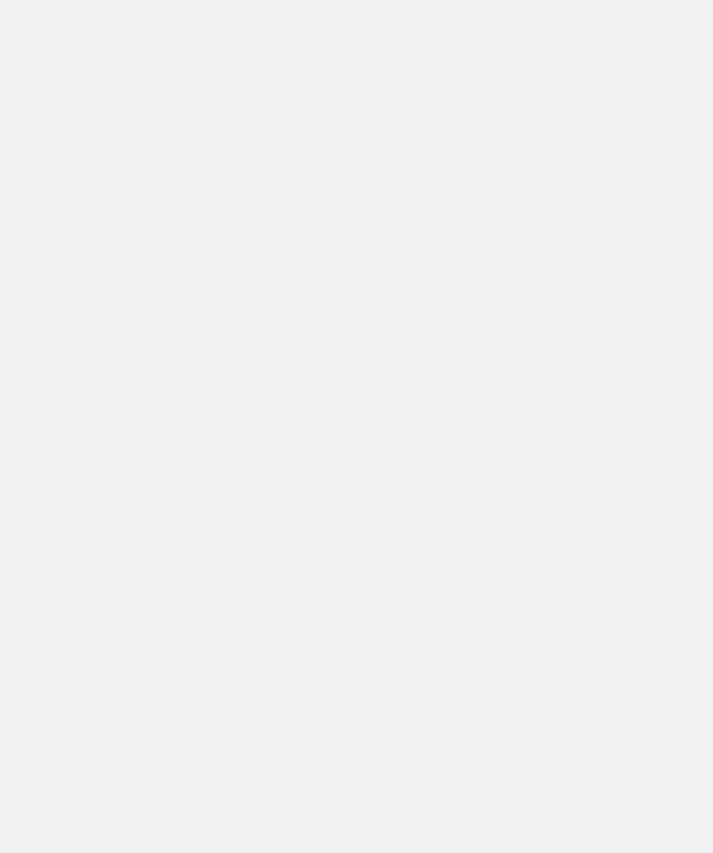
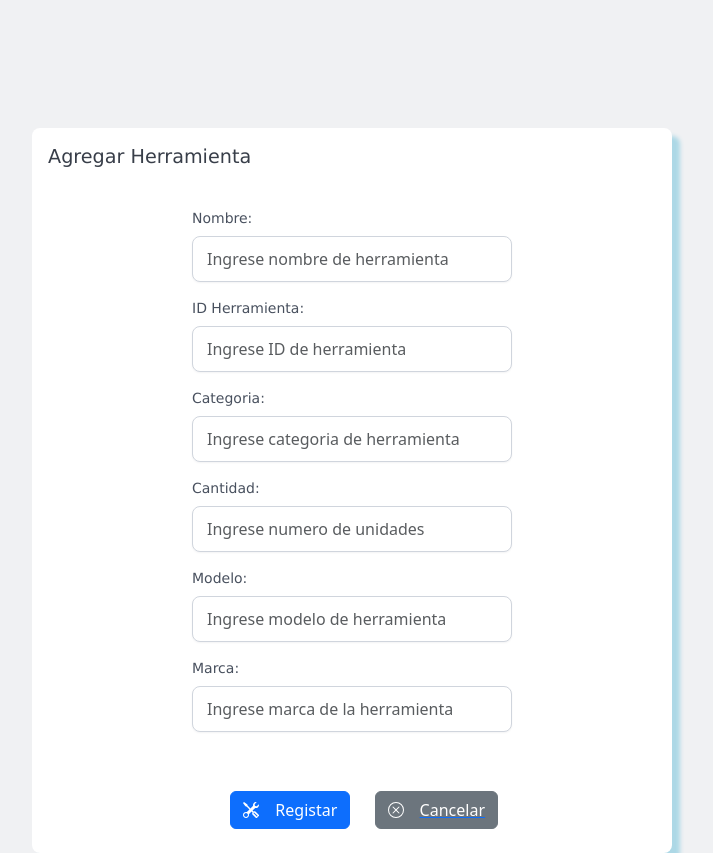
Before and after one commit to corsariopsique/SGHII-App, a React (Create React App) app: page /inventario/agregarherramienta in a window 1280 px wide. Before the commit this address had no page. Shown: the whole page, without its empty margins (312-1025 px from the left). Before the commit the page ends 800 px from the top, so only its background shows below. Built offline with nearby package versions, Linux system fonts and the light colour scheme.

Commit message:
agregar herramienta mejora botones modal - indexado componentes

```diff
--- a/src/App.js
+++ b/src/App.js
@@ -1,7 +1,8 @@
-import { Route, Routes } from "react-router-dom";
+import { Route, Routes} from "react-router-dom";
 import PanelPrincipal from "./components/pages/PanelPrincipal";
 import Login from "./components/pages/Login";
 import Inventario from "./components/pages/Inventario";
+import AgregarHerramienta from "./components/pages/AgregarHerramienta";
 
 function App() {
 
@@ -10,8 +11,9 @@ function App() {
     <div>
       <Routes>
         <Route path="/" element={<Login />}/>
-        <Route path="/panelprincipal" element={<PanelPrincipal/>}/>
-        <Route path="/inventario" element={<Inventario/>}/>
+        <Route path="/panelprincipal" element={<PanelPrincipal/>} exact/>
+        <Route path="/inventario" element={<Inventario/>} exact/>
+        <Route path="/inventario/agregarherramienta" element={<AgregarHerramienta/>} exact/>
       </Routes>
     </div>
 
--- a/src/components/BotonIcono.js
+++ b/src/components/BotonIcono.js
@@ -1,16 +1,31 @@
+import { Link } from 'react-router-dom';
 import * as Icons from './Iconos/index';
 import './BotonIcono.css';
+
 
 function BotonIcono (props){
 
     const name = props.btnname;
     const iconame = props.icobtn;
+    const clasebtn = "btn boton " + props.estilo;
     const Icono = Icons[iconame];
+    const tipo = props.tipo;
+
 
     return (
-        <>
-        <button type="button" class="btn btn-outline-primary boton"><Icono id="icobtn"/>{name}</button>
-        </>
+
+        <Link to={props.accion}>
+
+            <button form={props.formulario}
+            type={tipo}
+            class={clasebtn}
+            >
+                <Icono id="icobtn"/>{name}
+
+            </button>
+
+        </Link>
+
     );
 }
 export default BotonIcono;
--- /dev/null
+++ b/src/components/Iconos/CancelIcono.js
@@ -0,0 +1,16 @@
+import * as React from "react"
+const CancelIcono = (props) => (
+  <svg
+    xmlns="http://www.w3.org/2000/svg"
+    width={16}
+    height={16}
+    fill="currentColor"
+    viewBox="0 0 16 16"
+    className="bi bi-x-circle"
+    {...props}
+  >
+    <path d="M8 15A7 7 0 1 1 8 1a7 7 0 0 1 0 14m0 1A8 8 0 1 0 8 0a8 8 0 0 0 0 16" />
+    <path d="M4.646 4.646a.5.5 0 0 1 .708 0L8 7.293l2.646-2.647a.5.5 0 0 1 .708.708L8.707 8l2.647 2.646a.5.5 0 0 1-.708.708L8 8.707l-2.646 2.647a.5.5 0 0 1-.708-.708L7.293 8 4.646 5.354a.5.5 0 0 1 0-.708" />
+  </svg>
+)
+export default CancelIcono;
--- a/src/components/Iconos/index.js
+++ b/src/components/Iconos/index.js
@@ -20,3 +20,4 @@ export { default as Tool2Icono} from "./Tool2Icono";
 export { default as LogoCompletoIcono} from "./LogoCompletoIcono";
 export { default as FiltrosIcono} from './FiltrosIcono';
 export { default as DownloadIcono} from './DownloadIcono';
+export { default as CancelIcono} from './CancelIcono';
--- a/src/components/Modal.css
+++ b/src/components/Modal.css
@@ -1,4 +1,4 @@
-.modal{
+.modal_completo{
     position: absolute;
     left:21.5rem;
     top:18rem;
@@ -12,13 +12,37 @@
     flex-wrap: wrap;
 }
 
-.btn_Modal{
+.btn_ModalCompleto{
     position:absolute;
     top: 0.8rem;
     right: 1rem;
     display: flex;
     flex-direction: row;
     width: max-content;
+}
+
+.modal_Form{
+    position: absolute;
+    padding-top: 4rem;
+    left:21.5rem;
+    top:8rem;
+    display: flex;
+    flex-direction: column;
+    width: 40rem;
+    height: 45.3rem;
+    border-radius: 0.5rem;
+    background: #FFF;
+    align-items:center;
+}
+
+.btn_Modal_Form{
+    position:absolute;
+    bottom: 1.5rem;
+    justify-self: center;
+    display: flex;
+    flex-direction: row;
+    width: max-content;
+    gap: 10%;
 }
 
 .titlepanel{
--- a/src/components/Modal.js
+++ b/src/components/Modal.js
@@ -5,17 +5,24 @@ import BotonIcono from './BotonIcono';
 
 function Modal(props){
 
+    const boton_Clase = "btn-group "  + props.botoncss;
+    const modal_clase = "modal "+ props.estilo;
+
     return (
-        <Card className="modal">
+        <Card className={modal_clase}>
 
             <p className='titlepanel'>{props.title}</p>
 
-            <div class="btn-group btn-group-lg btn_Modal" role="group" aria-label="Large button group">
+            <div class={boton_Clase} role="group" aria-label="Large button group">
 
                 {props.botones.map((btninv) => (
                     <BotonIcono
                         btnname={btninv.btnname}
                         icobtn={btninv.icobtn}
+                        estilo={btninv.estilo}
+                        tipo={btninv.tipo}
+                        formulario={btninv.formulario}
+                        accion={btninv.accion}
                     />
                 ))}
 
--- /dev/null
+++ b/src/components/pages/AgregarHerramienta.js
@@ -0,0 +1,94 @@
+import './AgregarHerramienta.css';
+import Modal from '../Modal';
+
+function AgregarHerramienta () {
+
+    const btns = [
+        {
+            btnname:"Registar",
+            icobtn:"Tool1Icono",
+            estilo:"btn-primary",
+            formulario:"add_tool",
+            tipo:"submit",
+            accion:"/"
+        },
+
+        {
+            btnname:"Cancelar",
+            icobtn:"CancelIcono",
+            estilo:"btn-secondary"
+        }
+      ];
+
+    return (
+
+        <Modal
+        title="Agregar Herramienta"
+        estilo="modal_Form"
+        botoncss="btn_Modal_Form"
+        botones={btns}
+        >
+            <form id="add_tool">
+
+                <label for="name_tool" class="form-label">Nombre:</label>
+
+                <input
+                    type='text'
+                    class="form-control"
+                    id="name_tool"
+                    placeholder='Ingrese nombre de herramienta'
+                />
+
+                <label for="id_tool" class="form-label">ID Herramienta:</label>
+
+                <input
+                    type="text"
+                    class="form-control"
+                    id="id_tool"
+                    placeholder='Ingrese ID de herramienta'
+                />
+
+                <label for="cat_tool" class="form-label">Categoria:</label>
+
+                <input
+                    type="text"
+                    class="form-control"
+                    id="cat_tool"
+                    placeholder='Ingrese categoria de herramienta'
+                />
+
+                <label for="cantidad_tool" class="form-label">Cantidad:</label>
+
+                <input
+                    type="number"
+                    class="form-control"
+                    id="cantidad_tool"
+                    placeholder='Ingrese numero de unidades'
+                />
+
+                <label for="model_tool" class="form-label">Modelo:</label>
+
+                <input
+                    type="text"
+                    class="form-control"
+                    id="model_tool"
+                    placeholder='Ingrese modelo de herramienta'
+                />
+
+                <label for="brand_tool" class="form-label">Marca:</label>
+
+                <input
+                    type="text"
+                    class="form-control"
+                    id="brand_tool"
+                    placeholder='Ingrese marca de la herramienta'
+                />
+
+            </form>
+
+        </Modal>
+
+    );
+
+}
+export default AgregarHerramienta;
--- a/src/components/pages/Inventario.js
+++ b/src/components/pages/Inventario.js
@@ -73,31 +73,44 @@ function Inventario(){
       const btns = [
         {
             btnname:"Agregar Herramienta",
-            icobtn:"Tool1Icono"
+            icobtn:"Tool1Icono",
+            estilo:"btn-outline-primary",
+            tipo:"submit",
+            accion: "/inventario/agregarherramienta"
         },
 
         {
             btnname:"Filtros",
-            icobtn:"FiltrosIcono"
+            icobtn:"FiltrosIcono",
+            estilo:"btn-outline-primary",
+            tipo:"button",
         },
 
         {
             btnname:"Descargar",
-            icobtn:"DownloadIcono"
+            icobtn:"DownloadIcono",
+            estilo:"btn-outline-primary",
+            tipo:"button",
         }
       ];
 
     return(
+
         <div>
+
             <BarraSuperior/>
             <BarraLateral/>
+
             <PanelInfoText
              title ="Inventario General"
              estilo ="panelinv"
              info={datos}
             />
+
             <Modal
             title='Herramientas'
+            estilo="modal_completo"
+            botoncss="btn_ModalCompleto"
             botones={btns}
             >
                 <Tablas
@@ -107,6 +120,7 @@ function Inventario(){
                 />
 
             </Modal>
+
         </div>
     );
 }
```
Also changed, not shown: src/components/Index.js (added, +15 -0 lines), src/components/pages/AgregarHerramienta.css (added).
